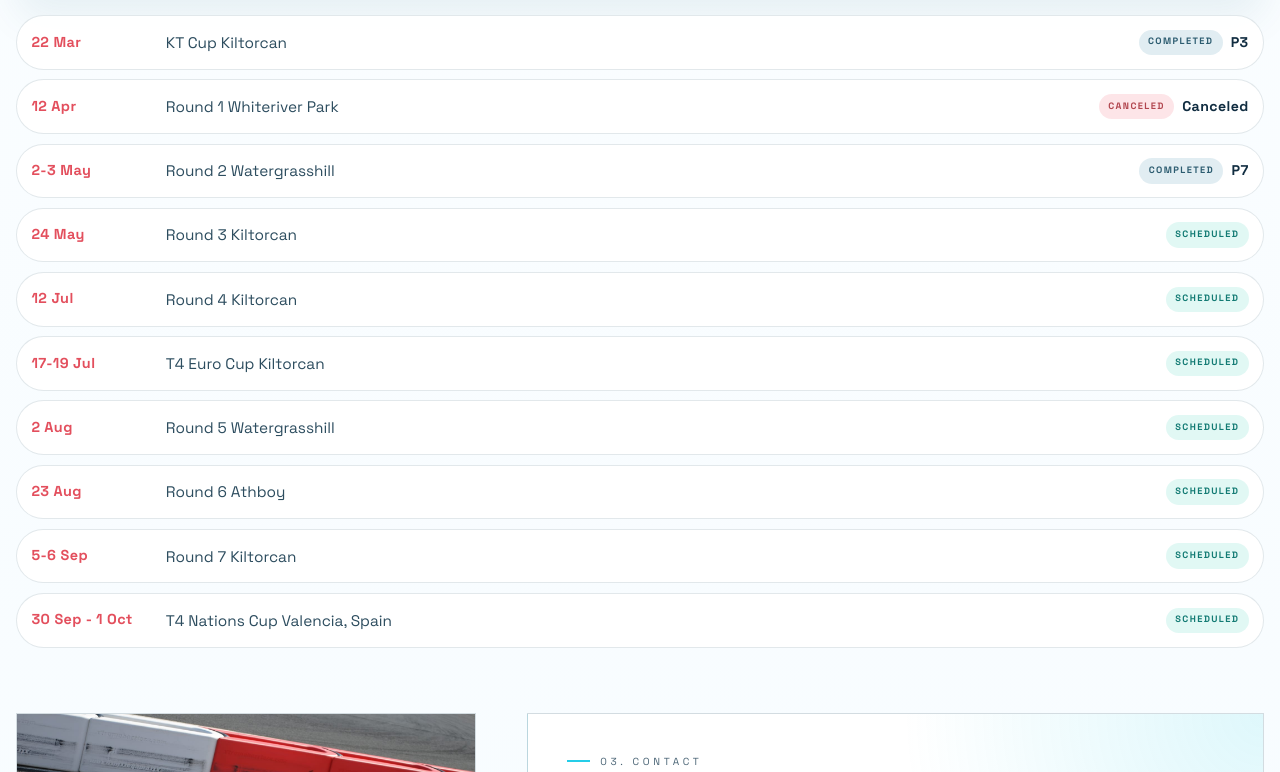
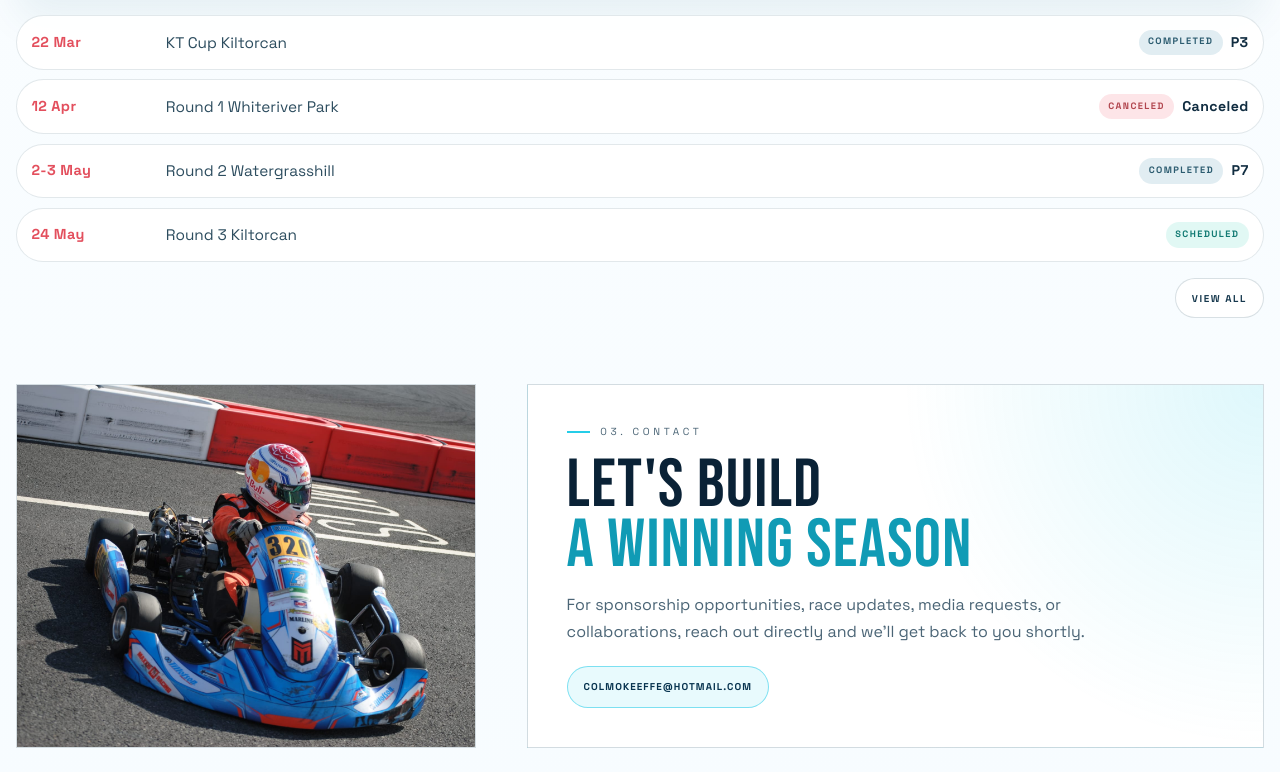
Before and after one commit to AlbiGam/ben-website, a React (Vite) app: page / in a window 1280 px wide. Shown: the part 2843-3615 px from the top of the page. Built offline with nearby package versions, Linux system fonts and the light colour scheme.

Commit message:
Add calendar view-all toggle

```diff
--- a/src/App.css
+++ b/src/App.css
@@ -607,6 +607,30 @@
   gap: 0.6rem;
 }
 
+.calendar-actions {
+  margin-top: 1rem;
+  display: flex;
+  justify-content: flex-end;
+}
+
+.calendar-view-all {
+  border: 1px solid rgba(16, 64, 89, 0.16);
+  background: #ffffff;
+  color: #17394e;
+  border-radius: 999px;
+  padding: 0.78rem 1rem;
+  text-transform: uppercase;
+  letter-spacing: 0.16em;
+  font-size: 0.62rem;
+  font-weight: 700;
+  transition: background-color 180ms ease, transform 180ms ease;
+}
+
+.calendar-view-all:hover {
+  background: rgba(37, 205, 232, 0.1);
+  transform: translateY(-1px);
+}
+
 .calendar-row {
   border: 1px solid rgba(16, 64, 89, 0.12);
   background: rgba(255, 255, 255, 0.92);
@@ -827,6 +851,10 @@
     justify-content: flex-start;
   }
 
+  .calendar-actions {
+    justify-content: flex-start;
+  }
+
   .contact-section {
     grid-template-columns: 1fr;
     gap: 1.2rem;
--- a/src/App.jsx
+++ b/src/App.jsx
@@ -93,6 +93,7 @@ const calendarEvents = [
 
 function App() {
   const [isMobileMenuOpen, setIsMobileMenuOpen] = useState(false)
+  const [isCalendarExpanded, setIsCalendarExpanded] = useState(false)
 
   useEffect(() => {
     if (!isMobileMenuOpen) {
@@ -122,6 +123,10 @@ function App() {
       element.scrollIntoView({ behavior: 'smooth' })
     }
   }
+
+  const visibleCalendarEvents = isCalendarExpanded
+    ? calendarEvents
+    : calendarEvents.slice(0, 4)
 
   return (
     <div className="page-shell">
@@ -315,7 +320,7 @@ function App() {
         </div>
 
         <div className="calendar-list" aria-label="2026 race calendar">
-          {calendarEvents.map((event) => (
+          {visibleCalendarEvents.map((event) => (
             <article className="calendar-row" key={`${event.date}-${event.event}`}>
               <p className="calendar-date">{event.date}</p>
               <p className="calendar-event">{event.event}</p>
@@ -326,6 +331,18 @@ function App() {
             </article>
           ))}
         </div>
+
+        {calendarEvents.length > 4 ? (
+          <div className="calendar-actions">
+            <button
+              className="calendar-view-all"
+              type="button"
+              onClick={() => setIsCalendarExpanded((current) => !current)}
+            >
+              {isCalendarExpanded ? 'Show Less' : 'View All'}
+            </button>
+          </div>
+        ) : null}
       </section>
 
       <section className="contact-section" id="contact">
```
